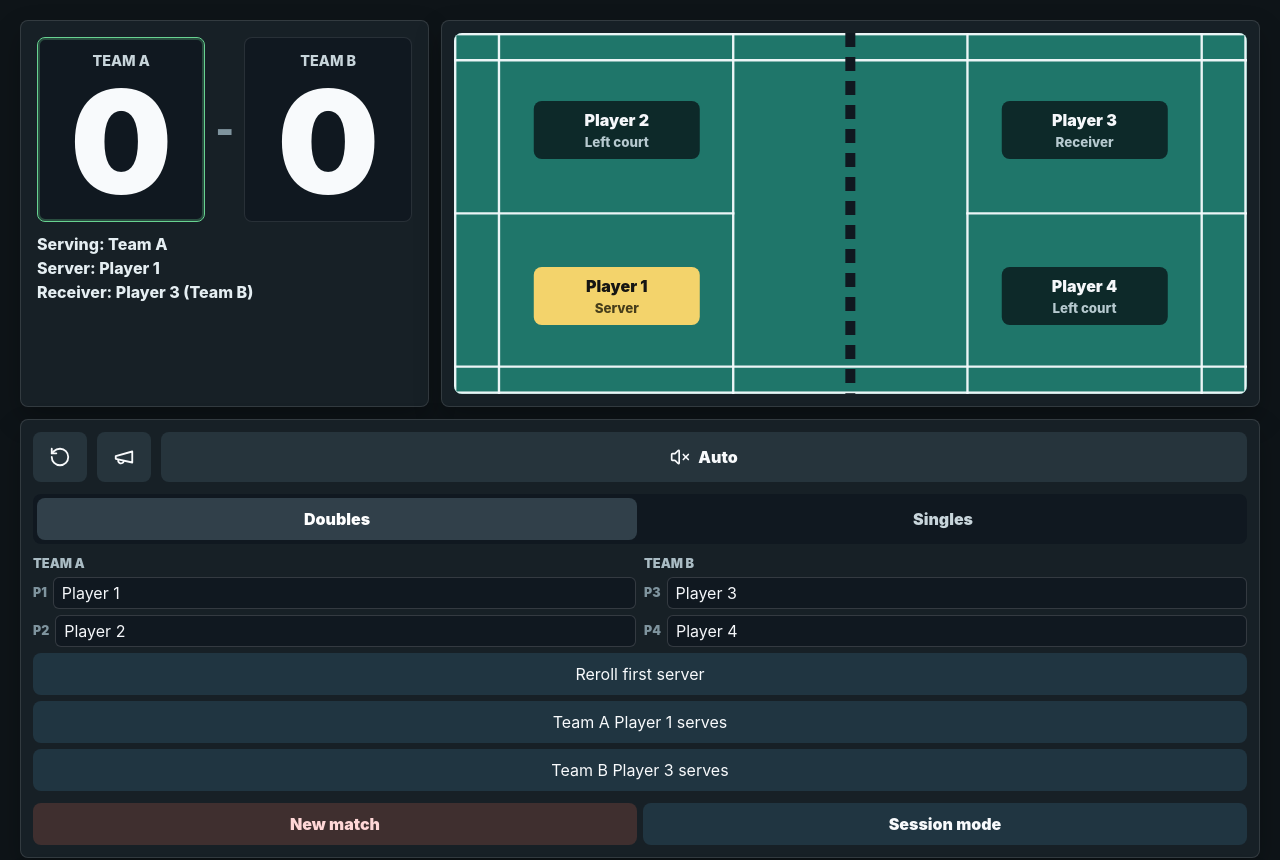
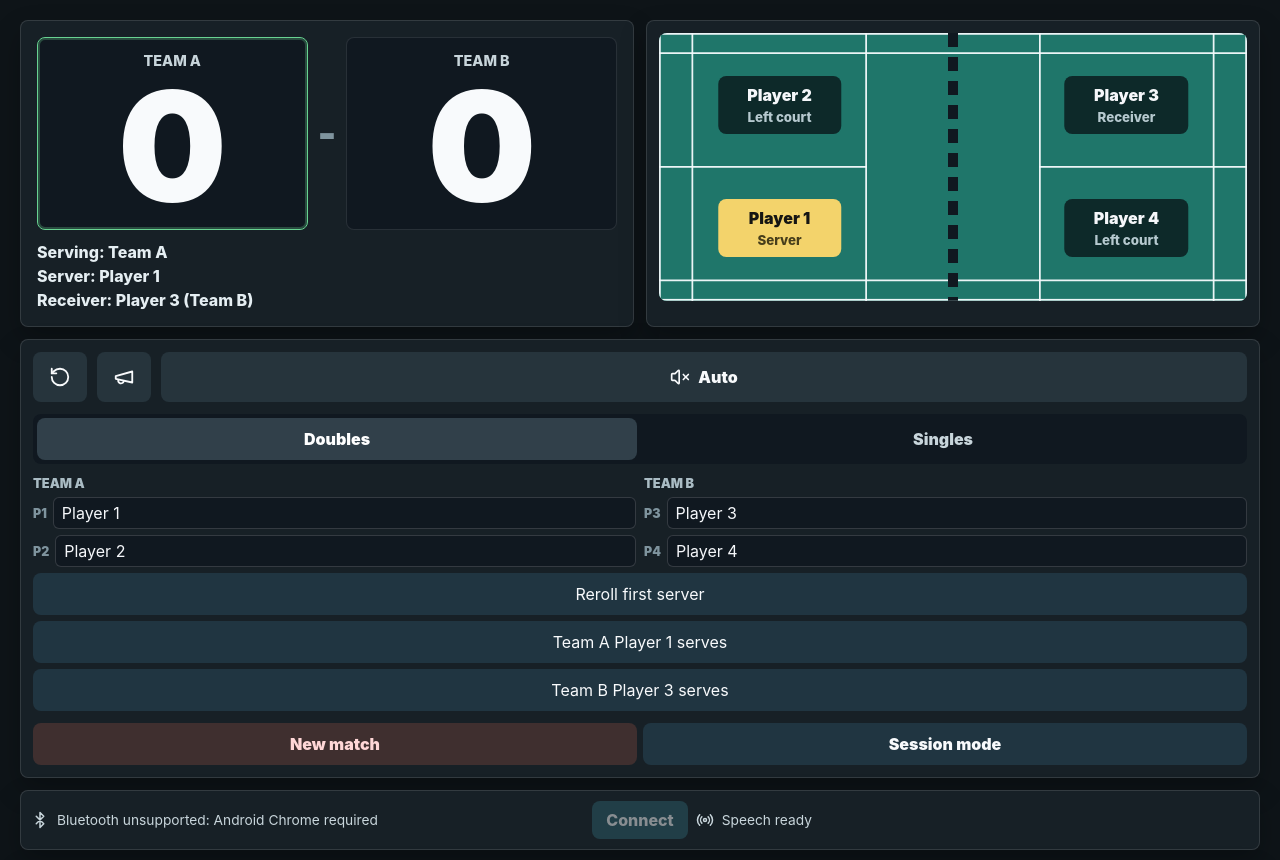
Before and after one commit to arthurkok2/badminton-scorer, a React (Vite) app: page / in a window 1280 px wide. Shown: the top 860 px of the page. Built offline with nearby package versions, Linux system fonts and the light colour scheme.

Commit message:
Make wide score more prominent

```diff
--- a/src/styles.css
+++ b/src/styles.css
@@ -42,7 +42,7 @@ button {
 
 @media (min-width: 960px) {
   .app-layout {
-    grid-template-columns: minmax(280px, 1fr) 2fr;
+    grid-template-columns: minmax(0, 1fr) minmax(0, 1fr);
     grid-template-areas:
       "scoreboard court"
       "controls   controls"
@@ -538,6 +538,14 @@ button {
   .court {
     width: 100%;
   }
+
+  .team-score {
+    min-height: 190px;
+  }
+
+  .score-value {
+    font-size: clamp(6rem, 12vw, 12rem);
+  }
 }
 
 .app-mode-toggle {
```
Also changed, not shown: memory/MEMORY.md (+1 -0 lines).
